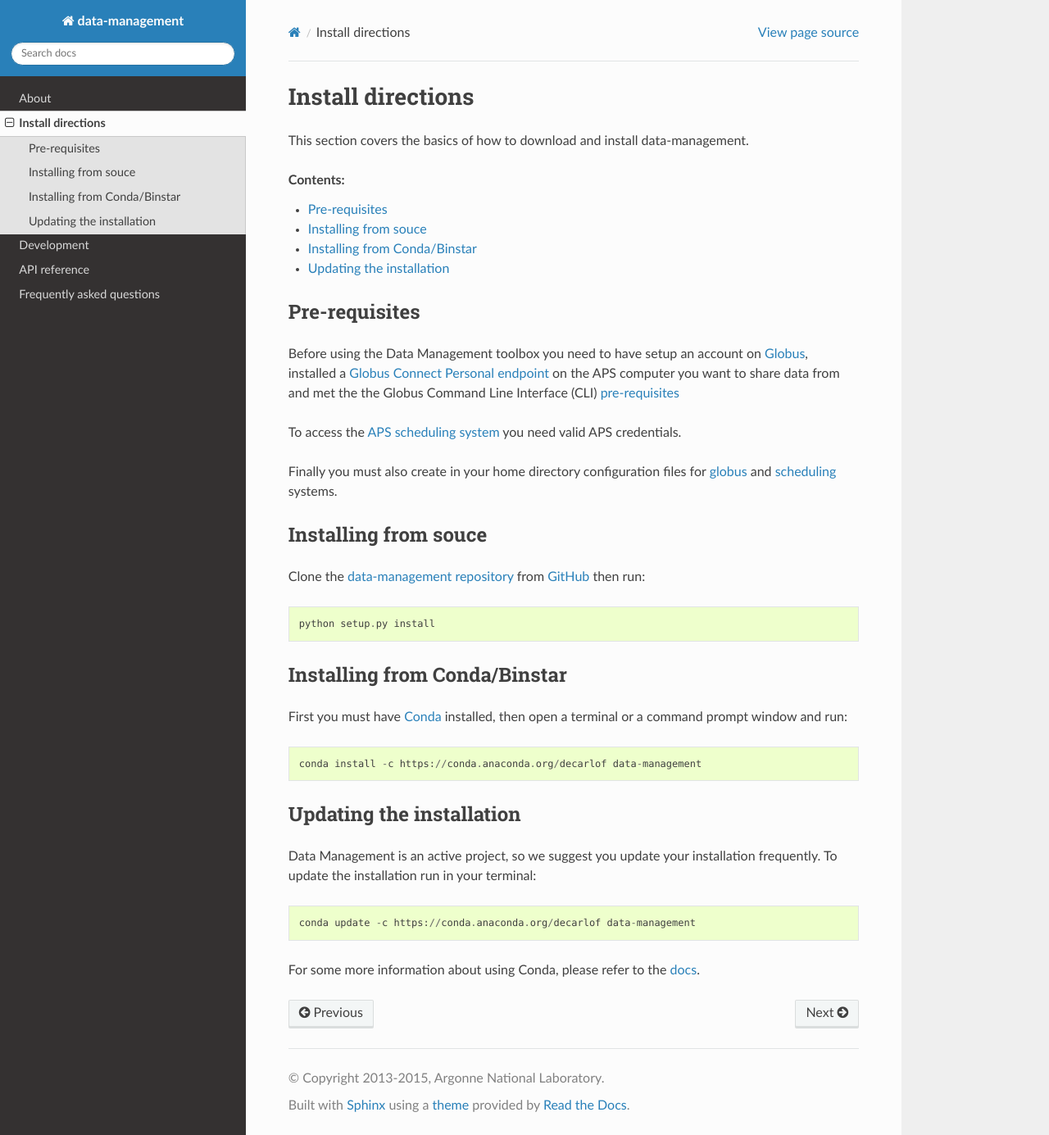
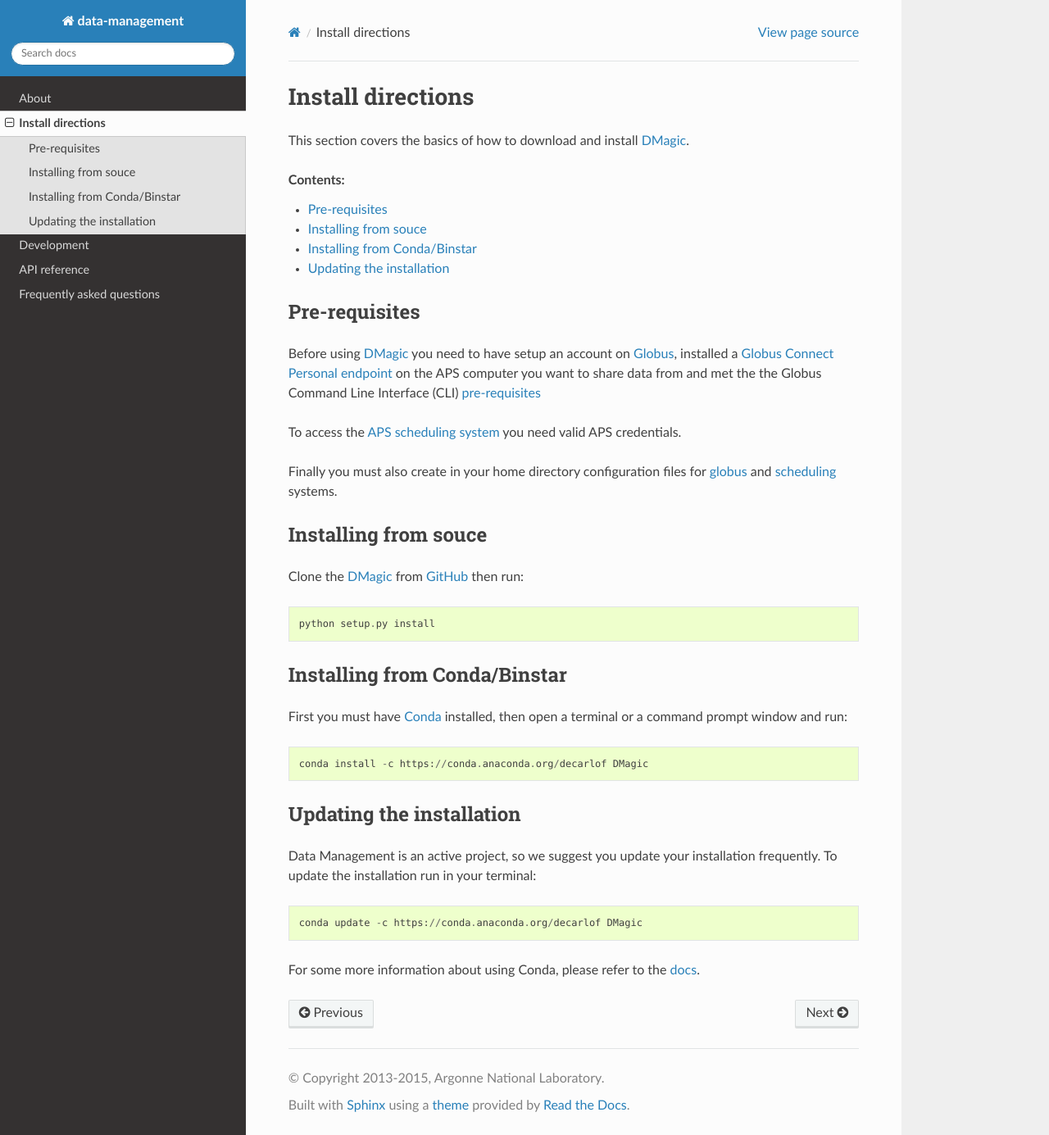
Before and after one commit to xray-imaging/DMagic, a Sphinx documentation site: the page built from doc/source/install.rst, in a window 1280 px wide and 1385 px high. Shown: the whole window at 82% size. Built offline with Sphinx 7.4.7 and the Read the Docs theme 2.0.0, drawn with Linux system fonts in a browser that asks for light colours.

Commit message:
rename to DMagic

```diff
--- a/doc/index.rst
+++ b/doc/index.rst
@@ -4,7 +4,7 @@
    :width: 320px
    :alt: IMG Data Management
 
-`Data management <https://github.com/decarlof/DMagic>`_ is an open-sourced Python
+`DMagic <https://github.com/decarlof/DMagic>`_ is an open-sourced Python
 toolbox to perform data management and data sharing for users of the Imaging Group of
 the `Advanced Photon Source <http://www.aps.anl.gov>`_.
 
--- a/doc/source/about.rst
+++ b/doc/source/about.rst
@@ -6,13 +6,13 @@
 amount of data and often the beamline staff can be overwhelmed by
 routine data management tasks like sharing, distributing and archiving.
 
-The data management python toolbox aims to provide easy command-like
+`DMagic <https://github.com/decarlof/DMagic>`_ aims to provide easy command-like
 instruction to automate the majority of beamline scientist data
 management tasks. The toolbox has been develop to support the APS Imaging
 Group data management activities but it can be easily adopted and implemented
 at any beamline.
 
-The data management python toolbox relies on automatic access to the
+`DMagic <https://github.com/decarlof/DMagic>`_ relies on automatic access to the
 `APS scheduling system <https://schedule.aps.anl.gov/>`__
 and makes extent use of `Globus <https://www.globus.org/>`__
 
--- a/doc/source/api.rst
+++ b/doc/source/api.rst
@@ -1,7 +1,7 @@
 API reference
 =============
 
-This section contains the API reference and usage information for data-management.
+This section contains the API reference and usage information for `DMagic <https://github.com/decarlof/DMagic>`_.
 
 .. rubric:: **data_management Modules:**
 
--- a/doc/source/devguide.rst
+++ b/doc/source/devguide.rst
@@ -3,7 +3,7 @@
 ===========
 
 This section explains the basics for developers who wish to contribute
-to the data-management project. Detailed instruction are on
+to the `DMagic <https://github.com/decarlof/DMagic>`_ project. Detailed instruction are on
 `github <https://help.github.com/articles/using-pull-requests>`__.
 
 
@@ -15,7 +15,7 @@
 Cloning the repository
 ======================
 
-The project is maintained on GitHub, which is a version control and a
+`DMagic <https://github.com/decarlof/DMagic>`_ is maintained on GitHub, which is a version control and a
 collaboration platform for software developers. To start first register
 on `GitHub <https://github.com>`_ and fork the data-management repository by
 clicking the **Fork** button in the header of the
--- a/doc/source/install.rst
+++ b/doc/source/install.rst
@@ -2,7 +2,7 @@
 Install directions
 ==================
 
-This section covers the basics of how to download and install data-management.
+This section covers the basics of how to download and install `DMagic <https://github.com/decarlof/DMagic>`_.
 
 .. contents:: Contents:
    :local:
@@ -10,7 +10,7 @@
 Pre-requisites
 ==============
 
-Before using the Data Management toolbox  you need to have setup an account
+Before using `DMagic <https://github.com/decarlof/DMagic>`_  you need to have setup an account
 on `Globus <https://www.globus.org/>`__, installed a
 `Globus Connect Personal endpoint <https://www.globus.org/globus-connect-personal/>`__
 on the APS computer you want to share data from and met the the Globus
@@ -27,7 +27,7 @@
 Installing from souce
 =====================
 
-Clone the `data-management repository <https://github.com/decarlof/DMagic>`__
+Clone the `DMagic <https://github.com/decarlof/DMagic>`_
 from `GitHub <https://github.com>`_ then run::
 
     python setup.py install
@@ -38,7 +38,7 @@
 First you must have `Conda <http://continuum.io/downloads>`_
 installed, then open a terminal or a command prompt window and run::
 
-    conda install -c https://conda.anaconda.org/decarlof data-management
+    conda install -c https://conda.anaconda.org/decarlof DMagic
 
 
 Updating the installation
@@ -47,7 +47,7 @@
 Data Management is an active project, so we suggest you update your installation
 frequently. To update the installation run in your terminal::
 
-    conda update -c https://conda.anaconda.org/decarlof data-management
+    conda update -c https://conda.anaconda.org/decarlof DMagic
 
 For some more information about using Conda, please refer to the
 `docs <http://conda.pydata.org/docs>`__.
```
